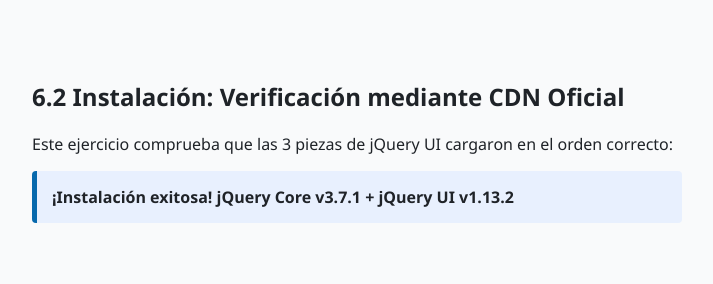
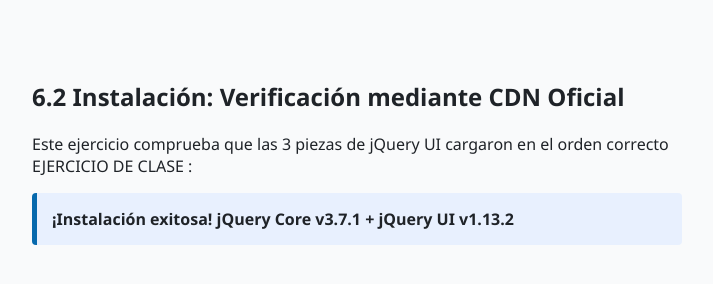
Before and after one commit to Jaime-Lagunas/web_unm, a plain HTML site: page jquery_UI/Practicas_jQuery_UI_Estudiantes/Practicas_jQuery_UI_Estudiantes/01_instalacion_cdn.html in a window 1280 px wide. Shown: the whole page, without its empty margins (283-996 px from the left). Drawn offline with nearby package versions, Linux system fonts and the light colour scheme.

Commit message:
MODIFICACIÓN EN CLASE
EXPLOICANDO ACTUALIZACIÓN

```diff
--- a/jquery_UI/Practicas_jQuery_UI_Estudiantes/Practicas_jQuery_UI_Estudiantes/01_instalacion_cdn.html
+++ b/jquery_UI/Practicas_jQuery_UI_Estudiantes/Practicas_jQuery_UI_Estudiantes/01_instalacion_cdn.html
@@ -34,7 +34,7 @@
 <body>
 
   <h2>6.2 Instalación: Verificación mediante CDN Oficial</h2>
-  <p>Este ejercicio comprueba que las 3 piezas de jQuery UI cargaron en el orden correcto:</p>
+  <p>Este ejercicio comprueba que las 3 piezas de jQuery UI cargaron en el orden correcto EJERCICIO DE CLASE :</p>
 
   <!-- Elemento donde mostraremos el mensaje de confirmación desde JavaScript -->
   <div id="mensaje-instalacion" class="caja-resultado">
```
